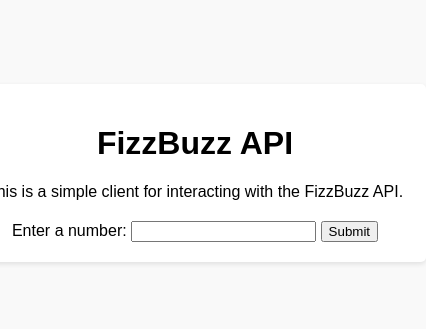
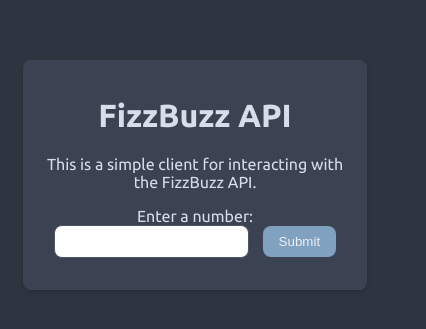
Before and after one commit to Jotrorox/fbapi, a plain HTML site: page web/index.html in a window 390 px wide. Shown: the part 239-568 px from the top of the page, 426 px wide, since content can reach past the window. Drawn offline with Linux system fonts and the light colour scheme.

Commit message:
Changing to a dark mode and more styling changes

```diff
--- a/web/index.html
+++ b/web/index.html
@@ -5,10 +5,16 @@
     <meta charset="UTF-8">
     <meta name="viewport" content="width=device-width, initial-scale=1.0">
     <title>fbAPI - FizzBuzz API</title>
+    <link rel="preconnect" href="https://fonts.googleapis.com">
+    <link rel="preconnect" href="https://fonts.gstatic.com" crossorigin>
+    <link
+        href="https://fonts.googleapis.com/css2?family=Ubuntu:ital,wght@0,300;0,400;0,500;0,700;1,300;1,400;1,500;1,700&display=swap"
+        rel="stylesheet">
     <style>
         body {
-            font-family: Arial, sans-serif;
-            background-color: #f9f9f9;
+            font-family: "Ubuntu", sans-serif;
+            background-color: #2e3440;
+            color: #d8dee9;
             display: flex;
             justify-content: center;
             align-items: center;
@@ -18,11 +24,11 @@
         }
 
         .container {
-            padding: 20px;
-            background-color: white;
-            border-radius: 5px;
+            padding: 1rem;
+            background-color: #3b4252;
+            border-radius: 0.5rem;
             box-shadow: 0 2px 5px rgba(0, 0, 0, 0.1);
-            margin-bottom: 20px;
+            margin-bottom: 1rem;
             width: 50vh;
             text-align: center;
             animation: slideUp 0.5s ease-in-out;
@@ -30,22 +36,22 @@
         }
 
         #input-container {
-            margin-bottom: 20px;
+            margin-bottom: 1rem;
         }
 
         .container.move-up {
-            transform: translateY(-20px);
+            transform: translateY(-1rem);
         }
 
         #result-container:target~.container {
-            transform: translateY(-20px);
+            transform: translateY(-1rem);
         }
 
         #result-container {
             display: none;
-            margin-top: 20px;
-            padding: 20px;
-            background-color: white;
+            margin-top: 1rem;
+            padding: 1rem;
+            background-color: #3b4252;
             border-radius: 0.5rem;
             box-shadow: 0 2px 5px rgba(0, 0, 0, 0.1);
             width: 50vh;
@@ -57,10 +63,27 @@
             display: block;
         }
 
+        .input_btn {
+            background-color: #81a1c1;
+            color: #eceff4;
+            border: none;
+            padding: 0.5rem 1rem;
+            border-radius: 0.5rem;
+            cursor: pointer;
+            transition: background-color 0.3s;
+        }
+
+        #number {
+            padding: 0.5rem;
+            border-radius: 0.5rem;
+            border: 1px solid #4c566a;
+            margin-right: 10px;
+        }
+
         @keyframes slideUp {
             0% {
                 opacity: 0;
-                transform: translateY(20px);
+                transform: translateY(1rem);
             }
 
             100% {
@@ -72,12 +95,22 @@
         @keyframes fadeIn {
             0% {
                 opacity: 0;
-                transform: translateY(-20px);
+                transform: translateY(-1rem);
             }
 
             100% {
                 opacity: 1;
                 transform: translateY(0);
+            }
+        }
+
+        @media screen and (max-width: 768px) {
+            .container {
+                width: 80%;
+            }
+
+            #result-container {
+                width: 80%;
             }
         }
     </style>
@@ -88,10 +121,11 @@
         <h1>FizzBuzz API</h1>
         <p>This is a simple client for interacting with the FizzBuzz API.</p>
 
-        <div id="input-container"></div>
-        <label for="number">Enter a number:</label>
-        <input type="number" id="number" min="1">
-        <button onclick="fetchFizzBuzz()">Submit</button>
+        <div id="input-container">
+            <label for="number">Enter a number:</label>
+            <input type="number" id="number" min="1">
+            <button class="input_btn" onclick="fetchFizzBuzz()">Submit</button>
+        </div>
     </div>
 
     <div id="result-container">
```
